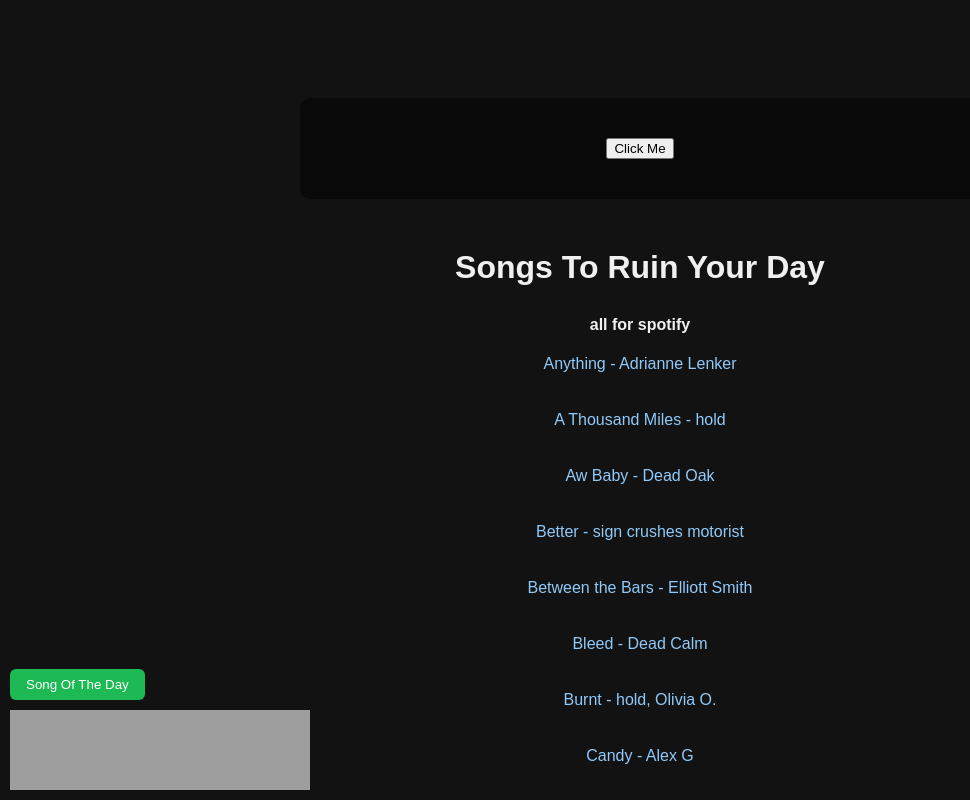
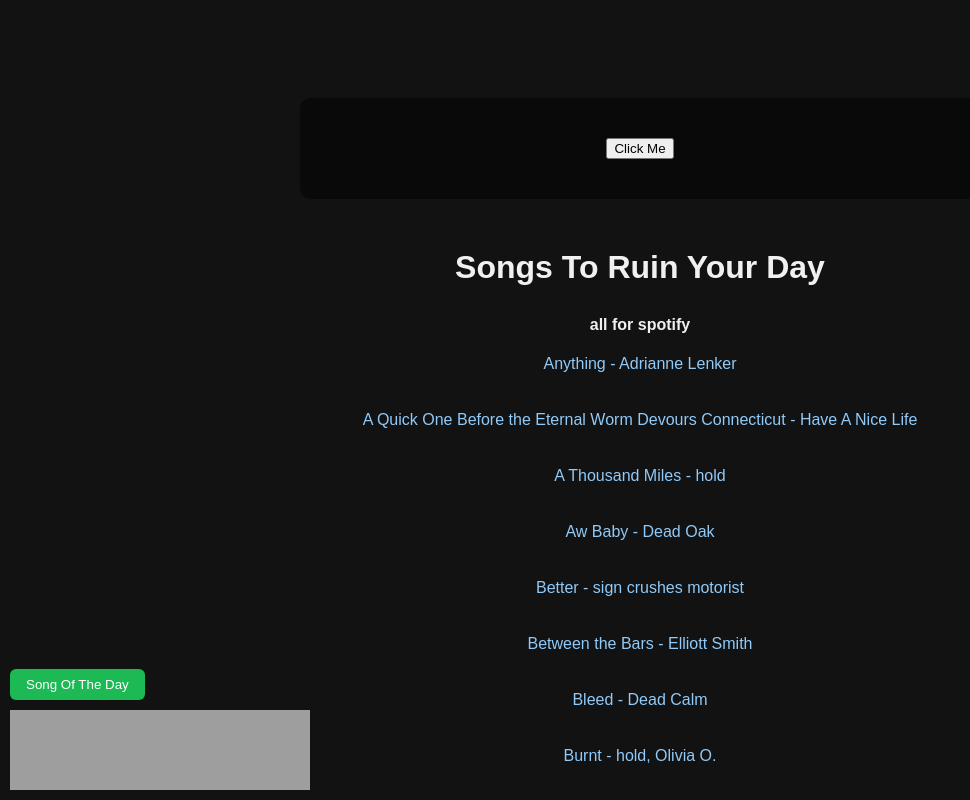
Before and after one commit to dedcalmm/Songs-To-Ruin-Your-Day, a plain HTML site: page docs/index.html in a window 1280 px wide. Shown: the top 800 px of the page, without its empty margins (0-970 px from the left). Drawn offline with Linux system fonts and the light colour scheme; grey boxes are pictures that could not be loaded.

Commit message:
Update index.html

```diff
--- a/docs/index.html
+++ b/docs/index.html
@@ -67,6 +67,11 @@
 
 <a href="https://open.spotify.com/track/4PwWESSlTwzvw9B7bmtTLS?si=42c15db4ed074a38" target="_blank">
     Anything - Adrianne Lenker
+  </a>
+  <br>
+
+<a href="https://open.spotify.com/track/34dkZZNQJzEJRqPkywYmEY?si=e748759f1d094be4" target="_blank">
+    A Quick One Before the Eternal Worm Devours Connecticut - Have A Nice Life
   </a>
   <br>
 
```
